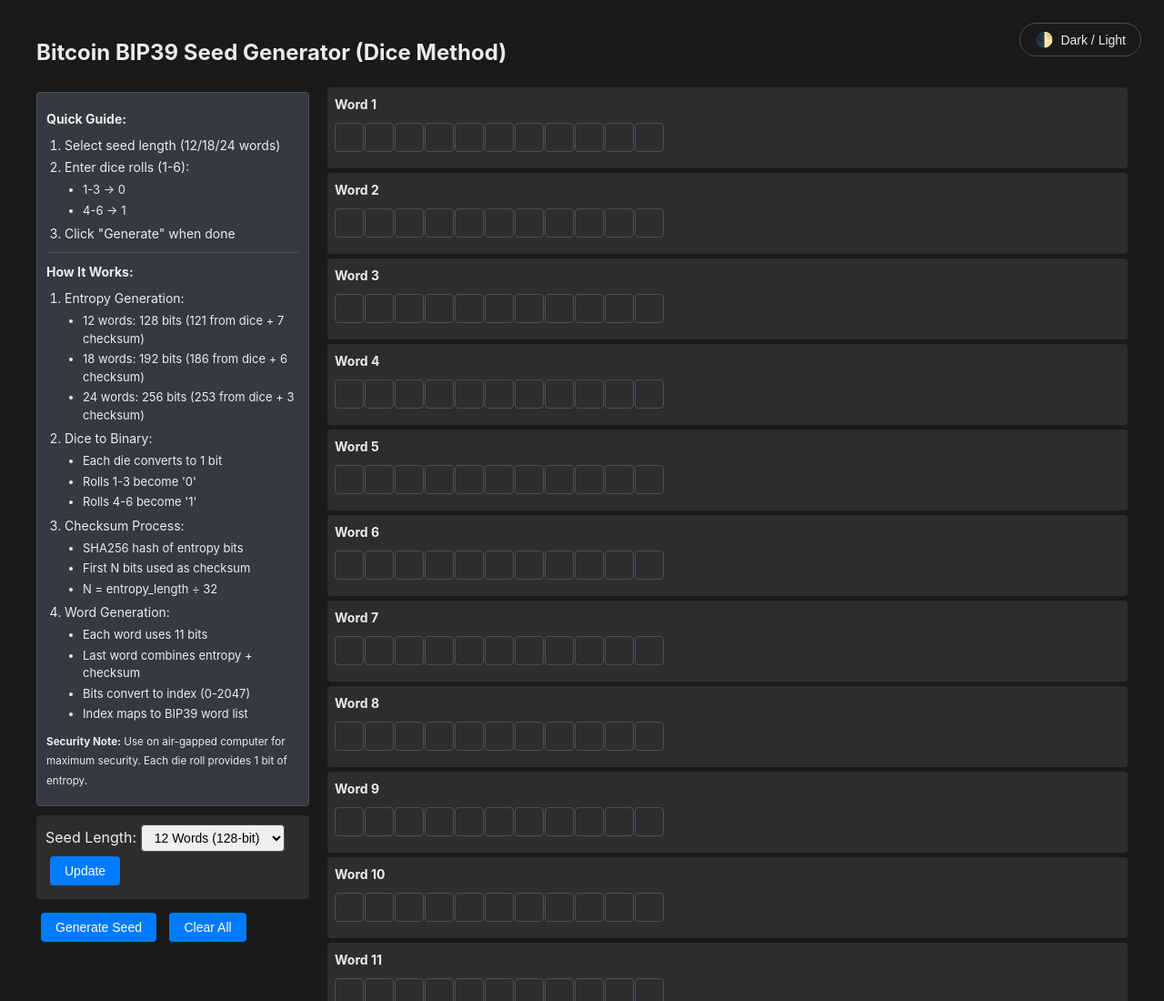
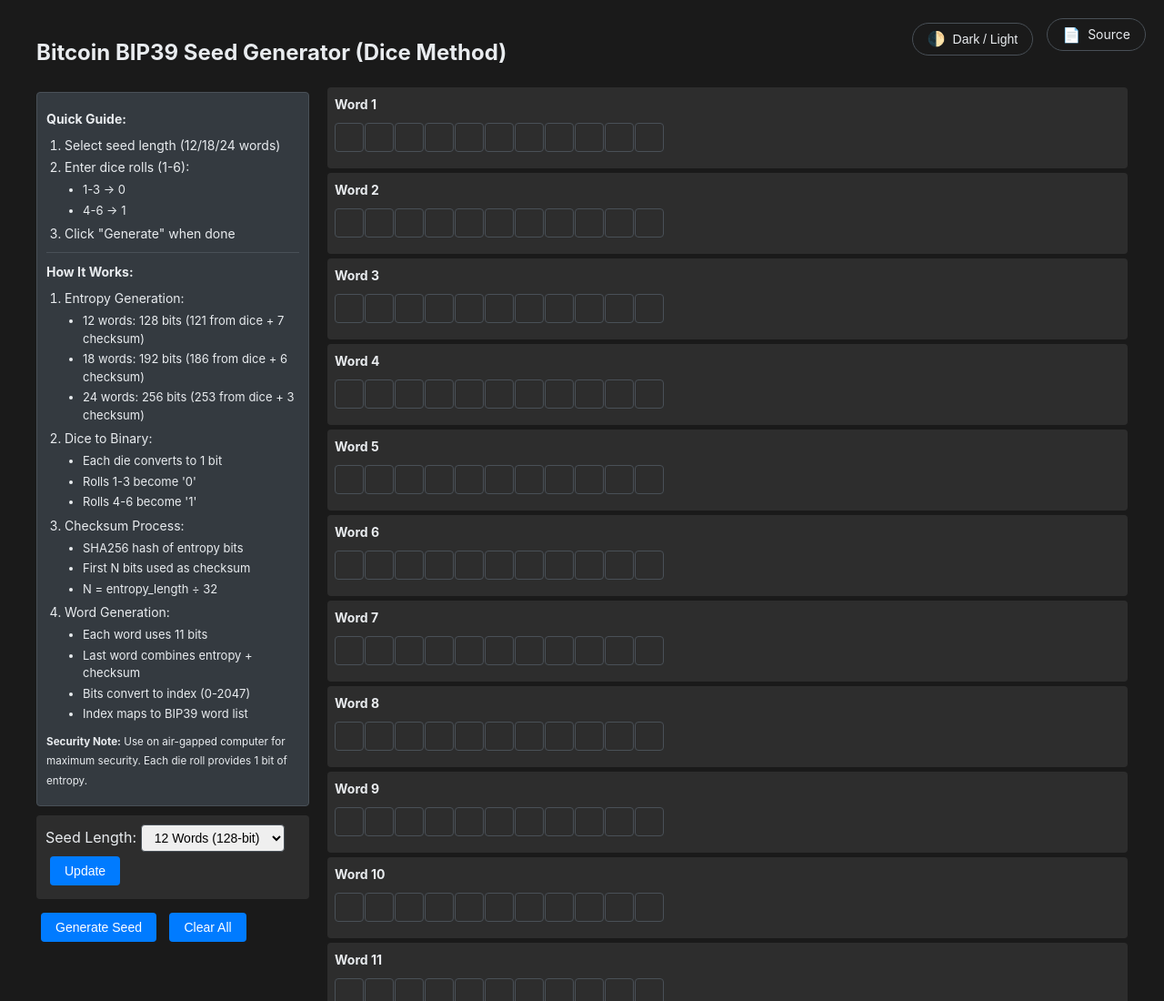
Before and after one commit to seedfourtytwo/DiceToSeed, a plain HTML site: page index.html in a window 1280 px wide. Shown: the top 1100 px of the page at 91% size. Drawn offline with Linux system fonts and the light colour scheme.

Commit message:
added source link

```diff
--- a/index.html
+++ b/index.html
@@ -42,9 +42,6 @@
         }
 
         .theme-toggle {
-            position: fixed;
-            top: 20px;
-            right: 20px;
             background: none;
             border: 1px solid var(--border-color);
             padding: 8px 16px;
@@ -56,6 +53,10 @@
             gap: 8px;
             color: var(--text-color);
             transition: all 0.3s ease;
+            text-decoration: none;
+            height: 36px;
+            line-height: 1;
+            box-sizing: border-box;
         }
 
         .theme-toggle:hover {
@@ -64,6 +65,14 @@
 
         .theme-toggle .icon {
             font-size: 16px;
+        }
+
+        .button-container {
+            position: fixed;
+            top: 20px;
+            right: 20px;
+            display: flex;
+            gap: 10px;
         }
 
         .container {
@@ -257,10 +266,17 @@
     </style>
 </head>
 <body>
-    <button class="theme-toggle" onclick="toggleTheme()">
-        <span class="icon">🌓</span>
-        <span class="text">Dark / Light</span>
-    </button>
+    <div class="button-container">
+        <button class="theme-toggle" onclick="toggleTheme()">
+            <span class="icon">🌓</span>
+            <span class="text">Dark / Light</span>
+        </button>
+
+        <a href="https://github.com/seedfourtytwo/DiceToSeed" target="_blank" class="theme-toggle">
+            <span class="icon">📄</span>
+            <span class="text">Source</span>
+        </a>
+    </div>
 
     <div class="container">
         <h1>Bitcoin BIP39 Seed Generator (Dice Method)</h1>
```
